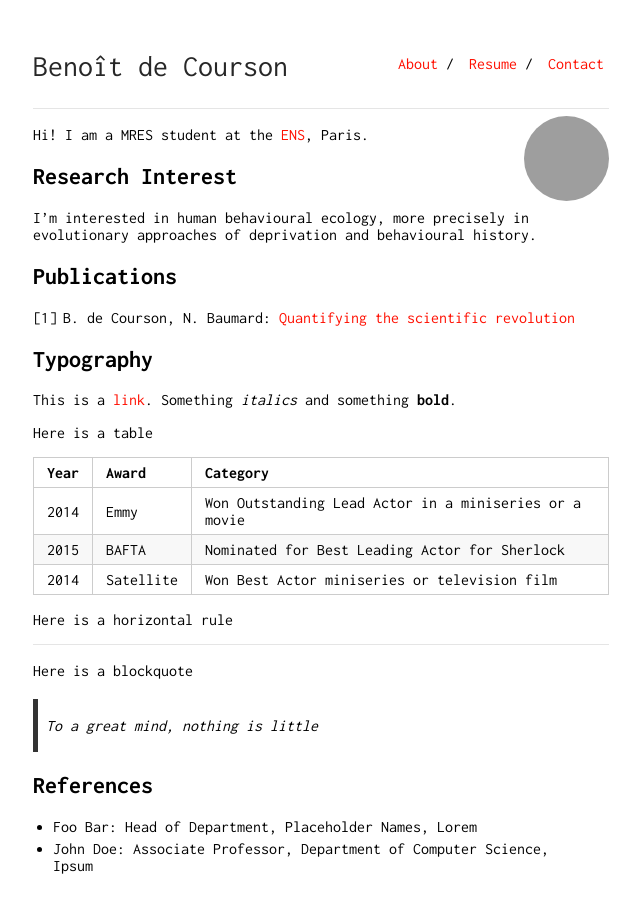
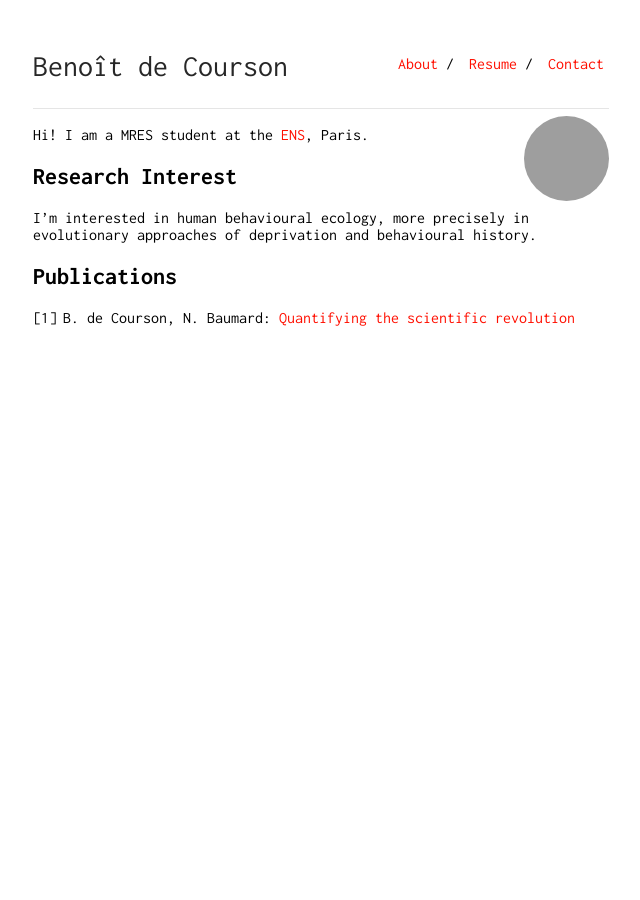
Before and after one commit to regicid/regicid.github.io, a Jekyll site: the page built from index.md, in a window 1280 px wide, cut to the strip 0-900 px from the top of the page. Shown: the whole strip, without its empty margins (319-959 px from the left). Built offline with Jekyll 4.4.1, drawn with Linux system fonts in a browser that asks for light colours; grey boxes are pictures that could not be loaded.

Commit message:
Update index.md

```diff
--- a/index.md
+++ b/index.md
@@ -2,7 +2,7 @@
 layout: default
 ---
 
-<img class="profile-picture" src="sherlock.jpg">
+<img class="profile-picture" src="picture.jpg">
 
 Hi! I am a MRES student at the [ENS](http://www.ens.fr), Paris.
 
@@ -12,28 +12,3 @@ I'm interested in human behavioural ecology, more precisely in evolutionary appr
 ## Publications
 
 1. B. de Courson, N. Baumard: [Quantifying the scientific revolution](https://osf.io/preprints/socarxiv/9ex8q)
-
-## Typography
-
-This is a [link](http://google.com). Something *italics* and something **bold**.
-
-Here is a table
-
-Year | Award | Category
------|-------|--------
-2014 | Emmy  | Won Outstanding Lead Actor in a miniseries or a movie
-2015 | BAFTA | Nominated for Best Leading Actor for Sherlock
-2014 | Satellite | Won Best Actor miniseries or television film
-
-Here is a horizontal rule
-
----
-
-Here is a blockquote
-
-> To a great mind, nothing is little
-
-## References
-
-* Foo Bar: Head of Department, Placeholder Names, Lorem
-* John Doe: Associate Professor, Department of Computer Science, Ipsum
```
